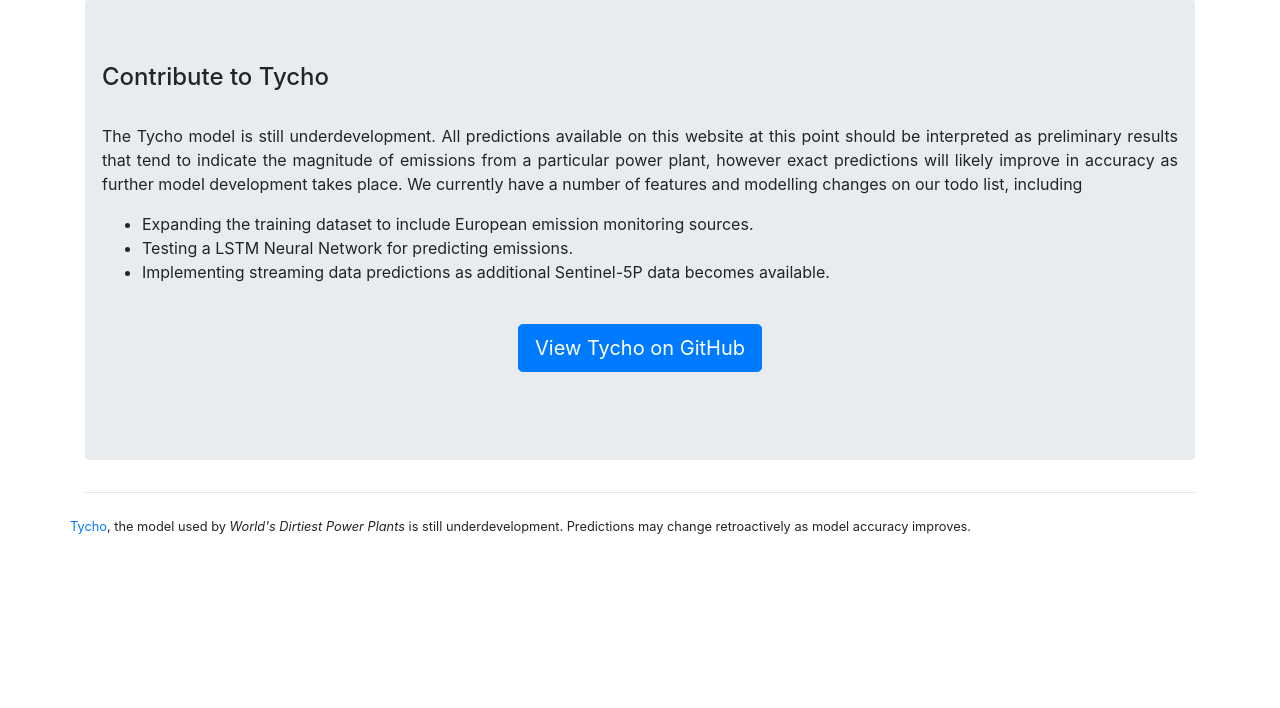
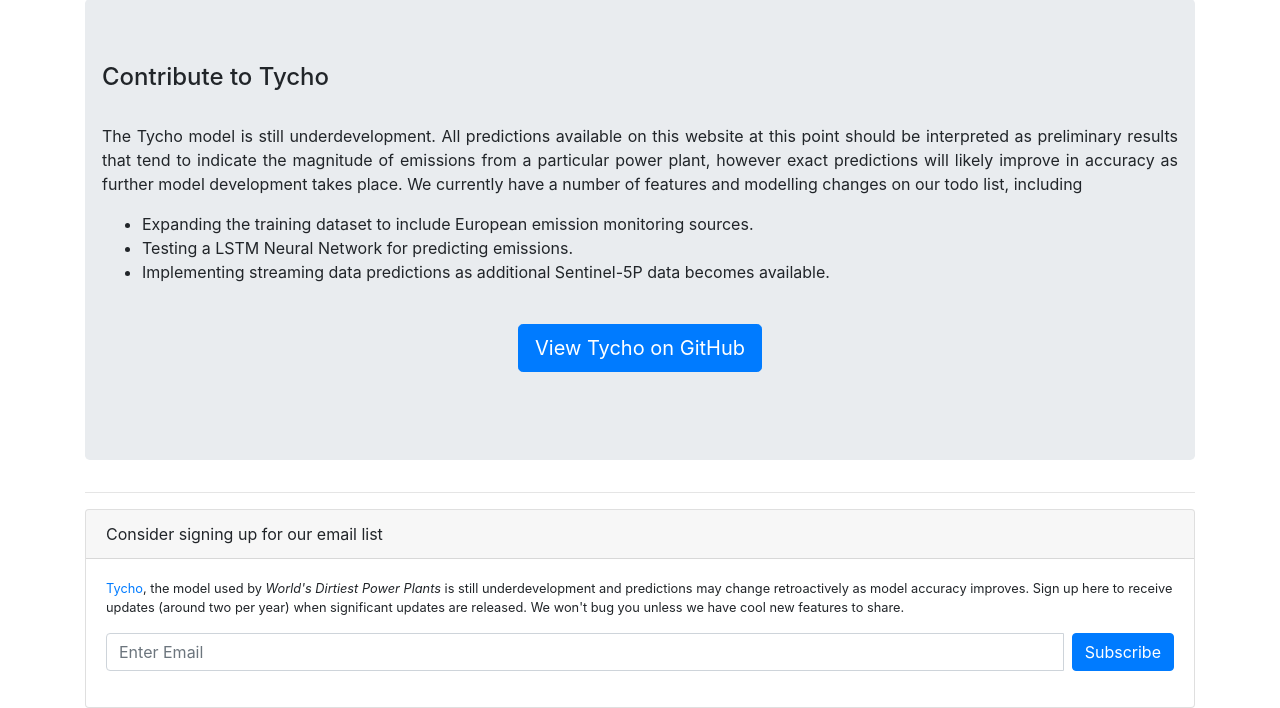
Before and after one commit to skoeb/dirt, a Flask app: page / in a window 1280 px wide. Shown: the part 2339-3047 px from the top of the page. Before the commit the page ends 2873 px from the top, so only its background shows below. Run offline with Flask 2, Linux system fonts and the light colour scheme; parts of the project's set-up code (start-up, migrations or seed data) failed here and were passed over; some libraries are stand-ins or nearby versions.

Commit message:
mailchimp integration

```diff
--- a/app/main/routes.py
+++ b/app/main/routes.py
@@ -2,7 +2,6 @@
 from app.main import queries
 from app import db
 from flask import Flask, render_template, redirect, request, jsonify
-from app.main.forms import EmissionForm
 
 # --- get list of countries ---
 countries = queries.list_countries()
--- a/app/main/templates/base.html
+++ b/app/main/templates/base.html
@@ -61,11 +61,41 @@
 <!-- Footer Text -->
 <div class="container">
 	<hr />
-  <div class="row my-4 text-justify">
+
+	<div class="card">
+
+		<div class="card-header">
+			Consider signing up for our email list
+		</div>
+
+		<div class="card-body">
+			<div class="card-text">
 				<p><small>
-          <a href=https://github.com/skoeb/tycho>Tycho</a>, the model used by <i>World's Dirtiest Power Plants</i> is still underdevelopment. Predictions may change retroactively as model accuracy improves.
+					<a href=https://github.com/skoeb/tycho>Tycho</a>, the model used by <i>World's Dirtiest Power Plants</i> is still underdevelopment and predictions may change retroactively as model accuracy improves.
+					Sign up here to receive updates (around two per year) when significant updates are released. We won't bug you unless we have cool new features to share.
 				</p></small>
+			</div>
+
+			<!-- Begin Mailchimp Signup Form -->
+			<div id="mc_embed_signup">
+				<form action="https://gmail.us17.list-manage.com/subscribe/post?u=d8bec200fc384afd3ded73997&amp;id=662c814fa0" method="post" id="mc-embedded-subscribe-form" name="mc-embedded-subscribe-form" class="validate" target="_blank" novalidate>
+					<div id="mc_embed_signup_scroll" class="input-group">
+						<input type="email" value="" name="EMAIL" class="required email form-control" id="mce-EMAIL" placeholder="Enter Email">
+
+						<div id="mce-responses" class="clear">
+							<div class="response" id="mce-error-response" style="display:none"></div>
+							<div class="response" id="mce-success-response" style="display:none"></div>
+						</div>    <!-- real people should not fill this in and expect good things - do not remove this or risk form bot signups-->
+						<div style="position: absolute; left: -5000px;" aria-hidden="true"><input type="text" name="b_d8bec200fc384afd3ded73997_662c814fa0" tabindex="-1" value=""></div>
+						<div class="clear"><input type="submit" value="Subscribe" name="subscribe" id="mc-embedded-subscribe" class="btn btn-primary ml-2"></div>
+					</div>
+				</form>
+			</div>
+			<!--End mc_embed_signup-->
+
 		</div>
 	</div>
 
+</div>
+
 </body>
--- a/app/main/templates/country_rankings.html
+++ b/app/main/templates/country_rankings.html
@@ -67,7 +67,7 @@
     </div>
 </div>
 
-<!-- ---------------------------------------------------------------------------------------------------------- -->
+<!------------------------------------------------- Scripts ------------------------------------------------->
 <!-- Map jQuery -->
 <script type="text/javascript">
     $('#emission-select').on('change', function(){
--- a/app/main/templates/explore_the_data.html
+++ b/app/main/templates/explore_the_data.html
@@ -1,6 +1,7 @@
 {% extends "base.html" %}
 
 {% block app_content %}
+
 
 <div class="container">
 
--- a/app/main/templates/index.html
+++ /dev/null
@@ -1,5 +0,0 @@
-{% extends "base.html" %}
-
-{% block app_content %}
-    <h1>This is the index</h1>
-{% endblock %}
```
Also changed, not shown: app/main/forms.py (deleted, +0 -11 lines), models.py (deleted, +0 -39 lines), 3 other files. Lines whose indentation alone changed are shown as unchanged.
